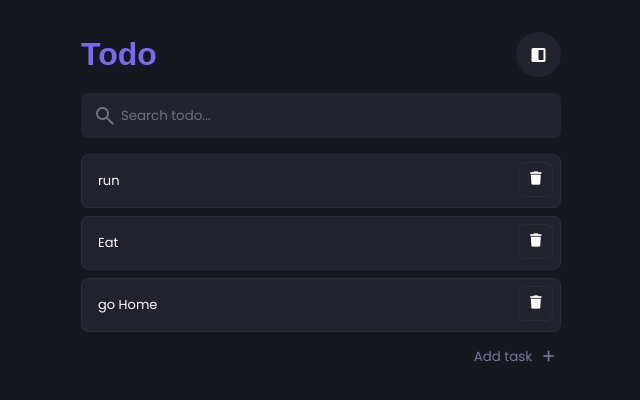
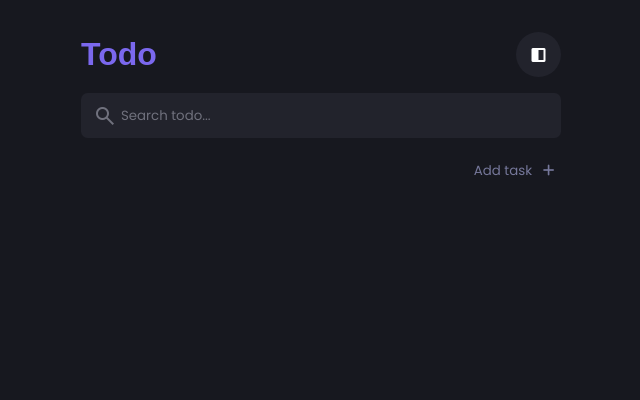
Before and after one commit to Gift-Jackson/react-todo, a React (Vite) app: page / in a window 1280 px wide. Shown: the top 400 px of the page, without its empty margins (319-959 px from the left). Built offline with nearby package versions, Linux system fonts and the light colour scheme; the HTML template or start-up script is replaced by a standard one; a web font is replaced by a local one.

Commit message:
Removed demo todo

```diff
--- a/src/Pages/Home.jsx
+++ b/src/Pages/Home.jsx
@@ -5,7 +5,7 @@ import { toast } from "sonner";
 
 const Home = () => {
   const [showInput, setShowInput] = useState(false);
-  const [todos, setTodos] = useState(["run", "Eat", "go Home"]);
+  const [todos, setTodos] = useState([]);
   const [newTodo, setNewTodo] = useState("");
   const [search, setSearch] = useState("");
 
@@ -45,7 +45,7 @@ const Home = () => {
       y: 0,
       transition: {
         type: "spring",
-        stiffness: "400",
+        stiffness: "700",
       },
     },
     exit: {
@@ -64,9 +64,8 @@ const Home = () => {
       staggerChildren: 0.3,
       transition: {
         delay: 0.2,
-
         type: "spring",
-        stiffness: "400",
+        stiffness: "700",
       },
     },
 
```
